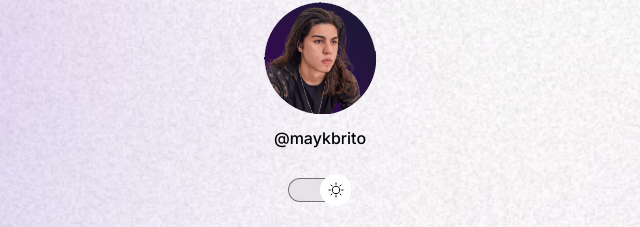
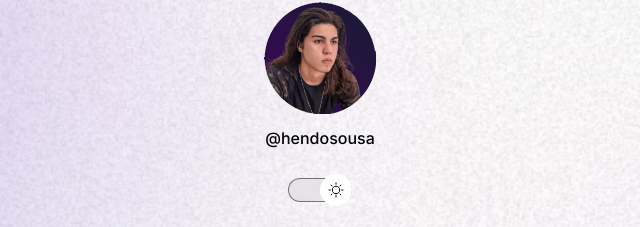
Before and after one commit to HendersonSousa20/devlinks, a plain HTML site: page index.html in a window 1280 px wide. Shown: the part 78-305 px from the top of the page, 320-960 px from the left. Drawn offline with nearby package versions, Linux system fonts and the light colour scheme.

Commit message:
Update index.html

```diff
--- a/index.html
+++ b/index.html
@@ -18,7 +18,7 @@
         <div id="container">
             <div id="profile">
                 <img src="./img/avatar.png.png" alt="">
-                <p>@maykbrito</p>
+                <p>@hendosousa</p>
             </div>
 
             <div id="switch" onclick="togglemode()">
```
